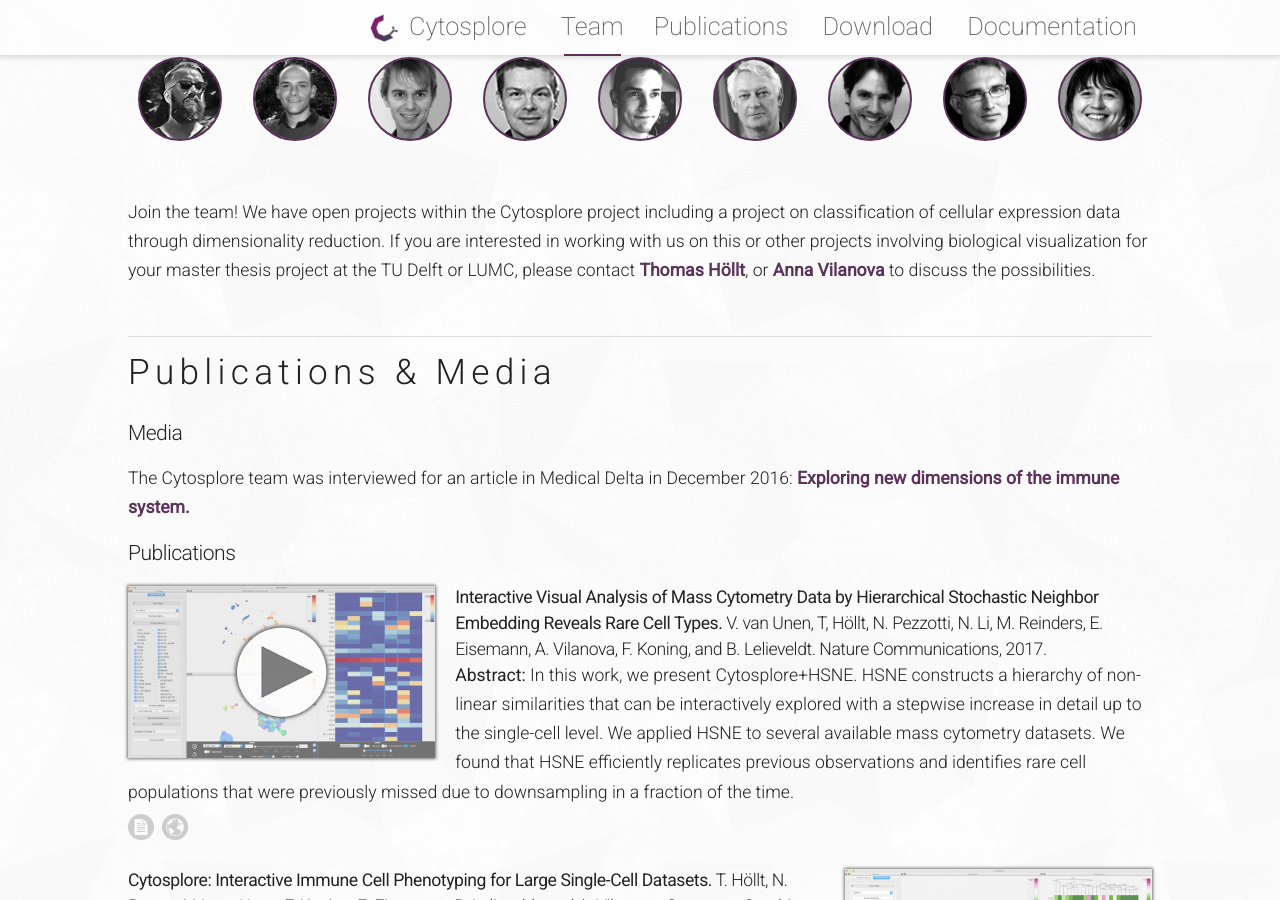
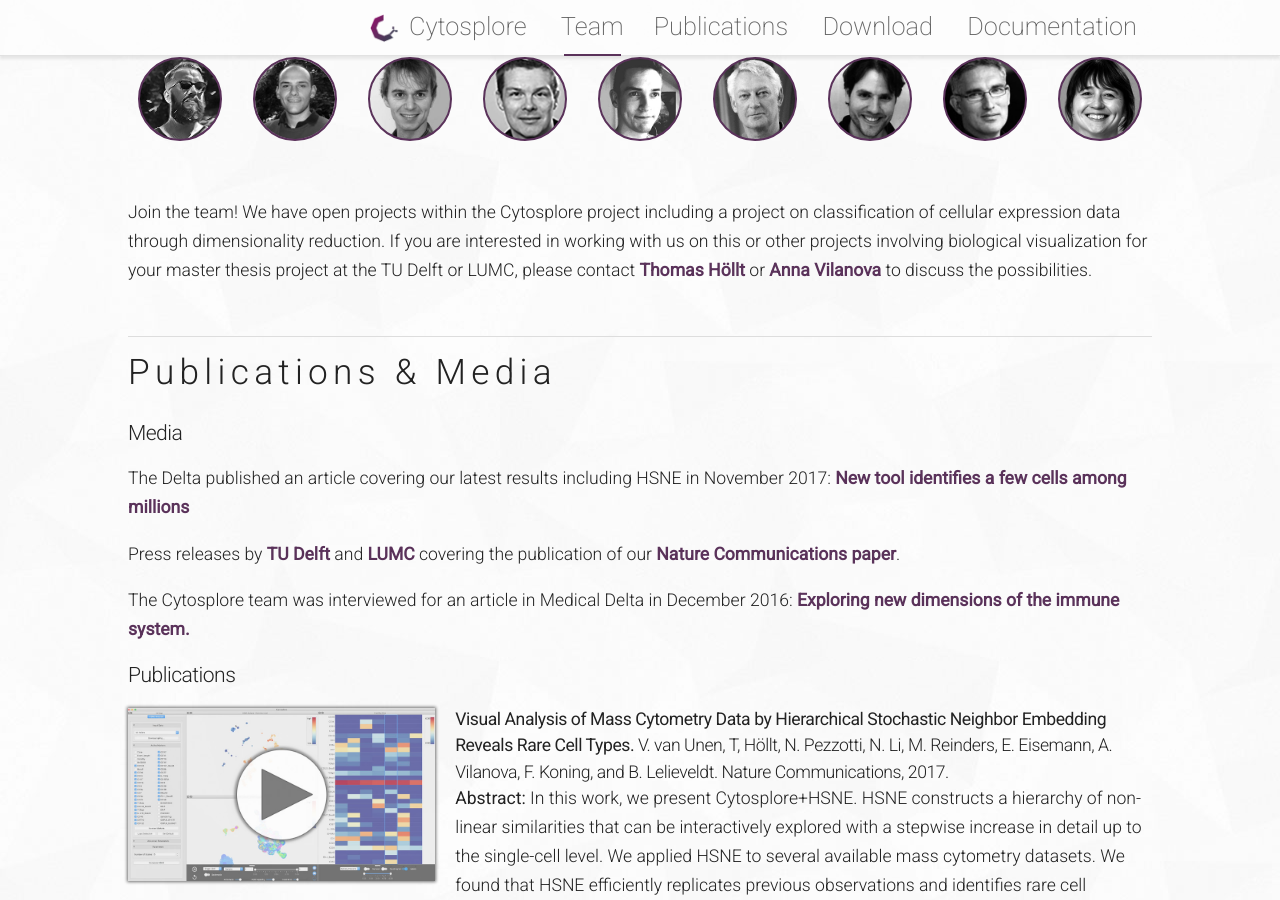
Before and after one commit to Cytosplore/cytosplore.github.io, a Jekyll site: the page built from index.md, in a window 1280 px wide and 900 px high, scrolled down 1339 px. Built offline with Jekyll 4.4.1, drawn with Linux system fonts in a browser that asks for light colours; comment, search, counter and statistics services are not loaded; some of the changed text lies outside the part shown.

Commit message:
Adds Favicon Adds some news items Fixes Nature Communications citation

```diff
--- a/_includes/footer.html
+++ b/_includes/footer.html
@@ -4,7 +4,7 @@
 		Cytosplore is being developed in close collaboration between the
 		<a href="https://graphics.tudelft.nl" target="new">Computer Graphics and Visualization Group</a>
 		at the <a href="https://www.tudelft.nl" target="new">TU Delft</a> and the
-		<a href="#" target="new">Computational Biology Center</a>, the
+		<a href="https://www.lcbc.nl" target="new">Computational Biology Center</a>, the
 		<a href="https://www.lumc.nl/org/radiologie/research/LKEB/" target="new">Division of Image Processing</a>, and the
 		<a href="https://www.lumc.nl/org/ihb/" target="new">Immunohematology and Blood Transfusion Department</a>
 		at the <a href="https://www.lumc.nl" target="new">Leiden University Medical Center</a>.
--- a/_includes/main.html
+++ b/_includes/main.html
@@ -152,7 +152,7 @@
 			<p>
 				Join the team! We have open projects within the Cytosplore project including a project on classification of cellular expression data through dimensionality reduction.
 				If you are interested in working with us on this or other projects involving biological visualization for your master thesis project at the TU Delft or LUMC,
-				please contact <a href="mailto:T.Hollt-1@tudelft.nl">Thomas Höllt</a>, or <a href="mailt:A.Vilanova@tudelft.nl">Anna Vilanova</a> to discuss the possibilities.
+				please contact <a href="mailto:T.Hollt-1@tudelft.nl">Thomas Höllt</a> or <a href="mailt:A.Vilanova@tudelft.nl">Anna Vilanova</a> to discuss the possibilities.
 			</p>
 		</div>
 	</div>
@@ -165,13 +165,15 @@
 		<h1>Publications &amp; Media</h1>
 		<div class="section">
 		<h2>Media</h2>
-		The Cytosplore team was interviewed for an article in Medical Delta in December 2016: <a href="http://www.medicaldelta.nl/projects/cytosplore" target="_blank">Exploring new dimensions of the immune system.</a>
+    <p>The Delta published an article covering our latest results including HSNE in November 2017: <a href="https://www.delta.tudelft.nl/article/new-tool-identifies-few-cells-among-millions" target="_blank">New tool identifies a few cells among millions</a></p>
+    <p>Press releases by <a href="https://www.tudelft.nl/en/2017/tu-delft/new-interactive-technology-makes-rare-cell-types-visible/" target="_blank">TU Delft</a> and <a href="https://www.lumc.nl/over-het-lumc/nieuws/2017/november/interactieve-technologie-zeldzame-celtypen/?setlanguage=English&setcountry=en" target="_blank">LUMC</a> covering the publication of our <a href="http://dx.doi.org/10.1038/s41467-017-01689-9" target="_blank">Nature Communications paper</a>.</p>
+		<p>The Cytosplore team was interviewed for an article in Medical Delta in December 2016: <a href="http://www.medicaldelta.nl/projects/cytosplore" target="_blank">Exploring new dimensions of the immune system.</a></p>
 		<h2>Publications</h2>
 		<div class="paper">
 			<div class="paper-image">
 				<a href="https://vimeo.com/205552113" class="lightbox" target="_blank"><img src="/assets/papers/cytosplorehsne.jpg" alt="Cytosplore+HSNE" class="paper-img left"></a>
 			</div>
-			<h3><span class="title">Interactive Visual Analysis of Mass Cytometry Data by Hierarchical Stochastic Neighbor Embedding Reveals Rare Cell Types.</span>
+			<h3><span class="title">Visual Analysis of Mass Cytometry Data by Hierarchical Stochastic Neighbor Embedding Reveals Rare Cell Types.</span>
 		<span class="authors">V. van Unen, T, Höllt, N. Pezzotti, N. Li, M. Reinders, E. Eisemann, A. Vilanova, F. Koning, and B. Lelieveldt.</span>
 				Nature Communications, 2017.</h3>
 			<div class="section" class="abstract">
@@ -180,7 +182,7 @@
 			</div>
 			<div class="paper-links">
 				<div class="paper-link">
-					<a href="https://www.lcbc.nl/assets/papers/2017_hsne_preprint/2017_hsne_preprint.pdf" target="_blank">
+					<a href="https://www.lcbc.nl/assets/papers/2017_hsne_preprint/2017_hsne.pdf" target="_blank">
 						<img src="assets/images/pdf.png" alt="" class="paper-link-img">
 					</a>
 				</div>
@@ -299,7 +301,7 @@
 				<br/><br/>
 			  T. Höllt, N. Pezzotti, V. van Unen, F. Koning, E. Eisemann, B. Lelieveldt, and A. Vilanova. <span class="middle-purple">Cytosplore: Interactive Immune Cell Phenotyping for Large Single-Cell Datasets.</span> <em>Computer Graphics Forum (Proceedings of EuroVis),</em> 35(3): pp. 171—180, 2016.
 				<br/>
-        V. van Unen, T, Höllt, N. Pezzotti, N. Li, M. Reinders, E. Eisemann, A. Vilanova, F. Koning, and B. Lelieveldt. <span class="middle-purple">Interactive Visual Analysis of Mass Cytometry Data by Hierarchical Stochastic Neighbor Embedding Reveals Rare Cell Types.</span> <em>Nature Communications,</em> 2017
+        V. van Unen, T, Höllt, N. Pezzotti, N. Li, M. Reinders, E. Eisemann, A. Vilanova, F. Koning, and B. Lelieveldt. <span class="middle-purple">Visual Analysis of Mass Cytometry Data by Hierarchical Stochastic Neighbor Embedding Reveals Rare Cell Types.</span> <em>Nature Communications,</em> 2017
     </p>
 			<p>
 				<a href="download/win/2.1.2/install_cytosplore.exe"><img src="assets/images/download.png" alt="Download" target="_blank" id="download-top"></a>
```
Also changed, not shown: favicon.ico (added).
